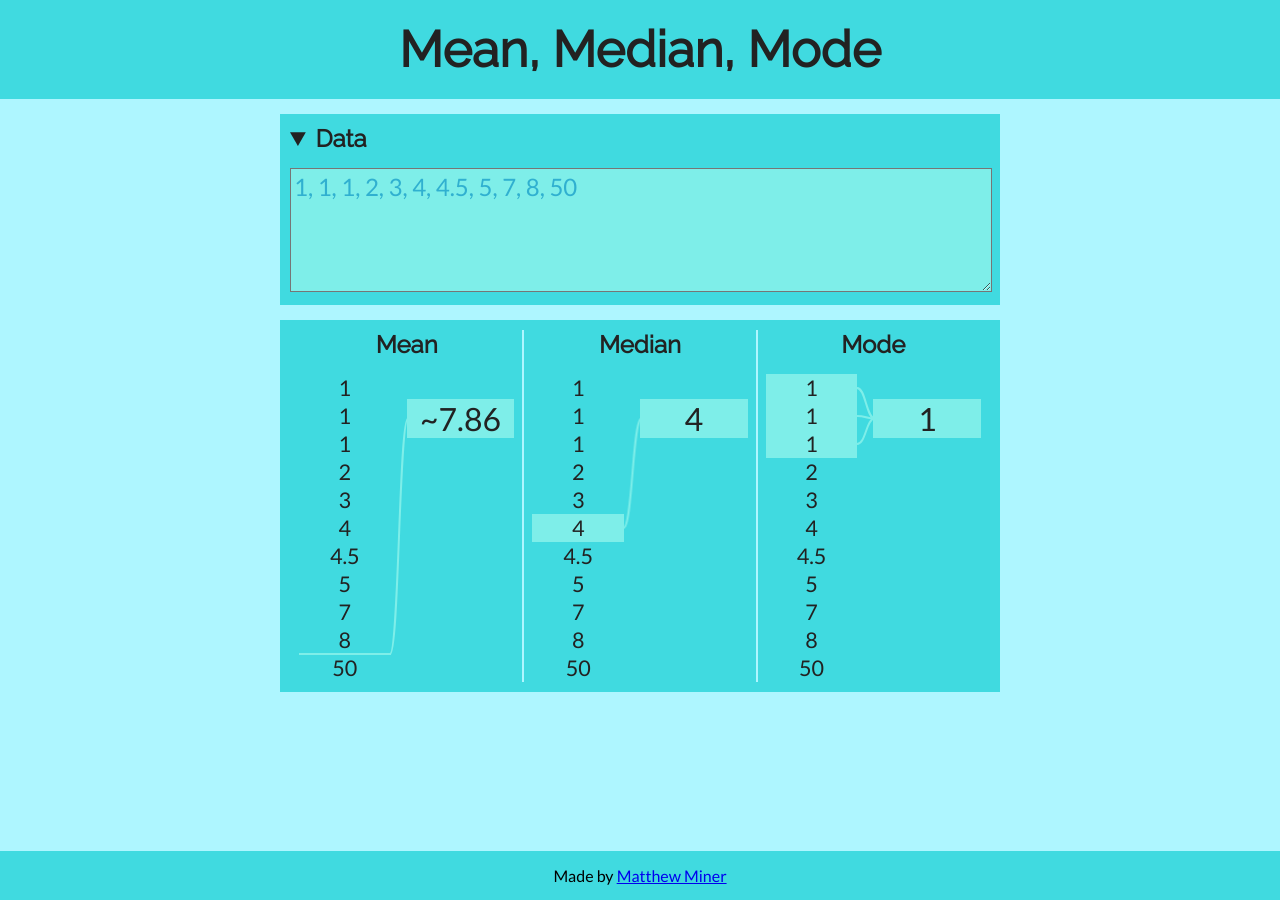
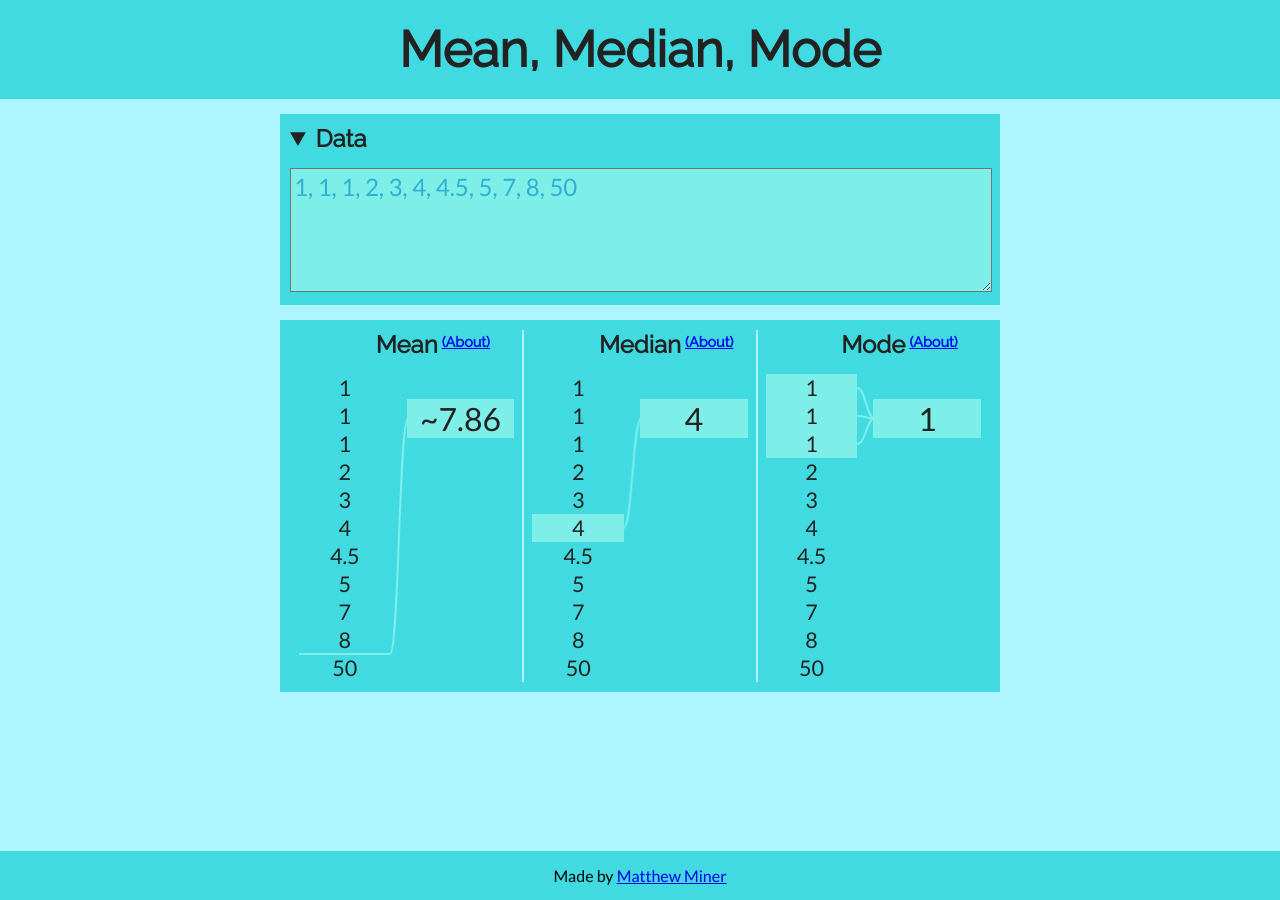
Before and after one commit to mminer237/meanmedianmode, a Jekyll site: the page built from index.html, in a window 1280 px wide. Built offline with Jekyll 4.4.1, drawn with Linux system fonts in a browser that asks for light colours.

Commit message:
Explanation skeletons

```diff
--- a/_config.yml
+++ b/_config.yml
@@ -19,6 +19,11 @@ defaults:
     values:
       layout: "default"
 
+collections:
+  pages:
+    output: true
+    permalink: /:path
+
 sass:
   style: compressed
 
--- a/css/style.scss
+++ b/css/style.scss
@@ -82,6 +82,11 @@ textarea {
 #mode-pluralizer {
 	display: none;
 }
+a.about-link {
+	position: absolute;
+	font-size: 60%;
+	margin: 3px 0 0 4px;
+}
 .result-container {
 	display: flex;
 	width: 100%;
--- a/index.html
+++ b/index.html
@@ -12,7 +12,7 @@ scripts:
 <section>
 	<div class="comparison-container">
 		<div>
-			<h2>Mean</h2>
+			<h2>Mean <a href="{% link _pages/mean.html %}" class="about-link">(About)</a></h2>
 			<div class="result-container" id="mean">
 				<canvas></canvas>
 				<div class="list"></div>
@@ -20,7 +20,7 @@ scripts:
 			</div>
 		</div>
 		<div>
-			<h2>Median</h2>
+			<h2>Median <a href="{% link _pages/median.html %}" class="about-link">(About)</a></h2>
 			<div class="result-container" id="median">
 				<canvas></canvas>
 				<div class="list"></div>
@@ -28,7 +28,7 @@ scripts:
 			</div>
 		</div>
 		<div>
-			<h2>Mode<span id="mode-pluralizer">s</span></h2>
+			<h2>Mode<span id="mode-pluralizer">s</span> <a href="{% link _pages/mode.html %}" class="about-link">(About)</a></h2>
 			<div class="result-container" id="mode">
 				<canvas></canvas>
 				<div class="list"></div>
```
Also changed, not shown: _pages/mean.html (added, +7 -0 lines), _pages/median.html (added, +7 -0 lines), _pages/mode.html (added, +7 -0 lines).
